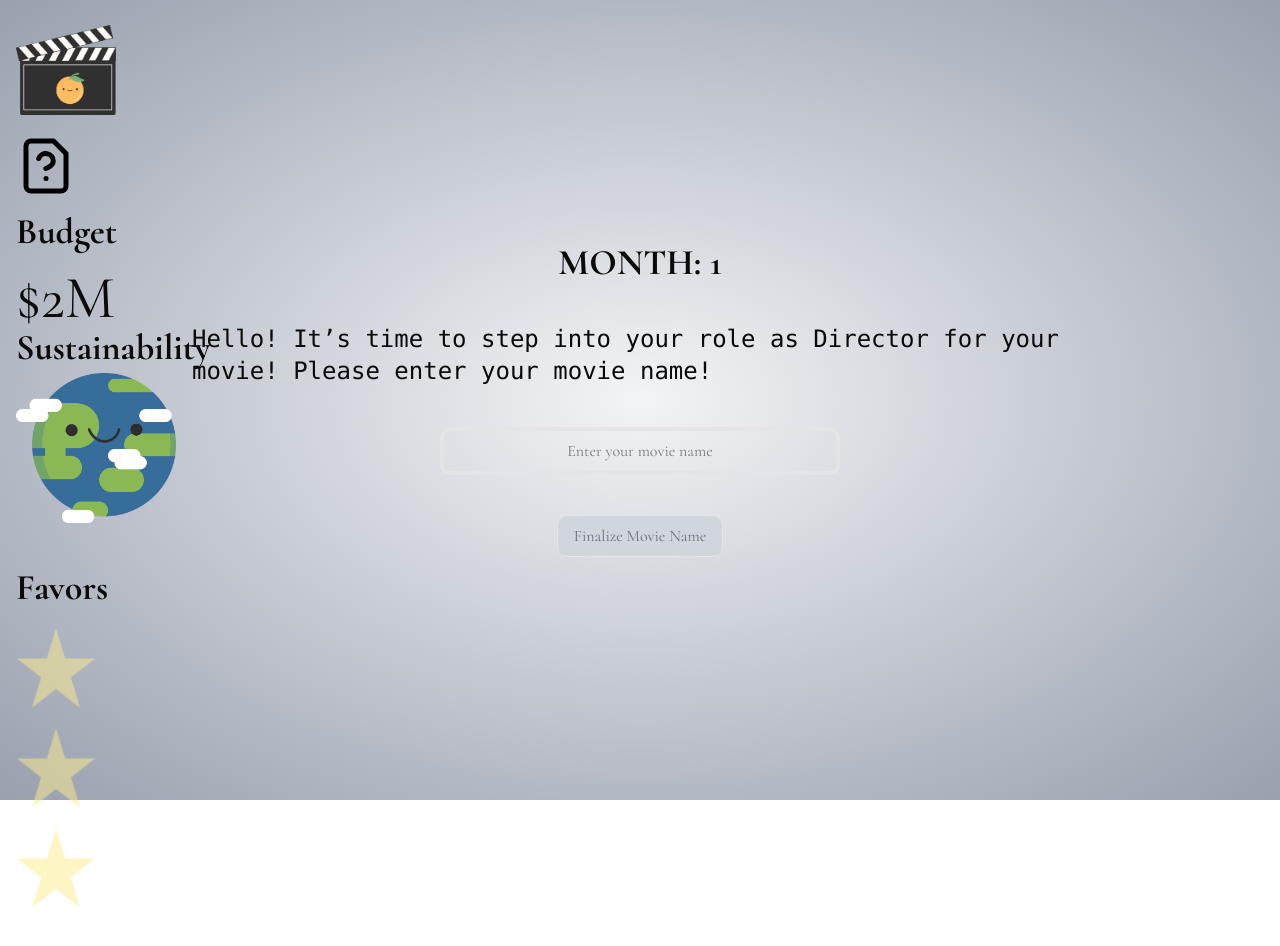
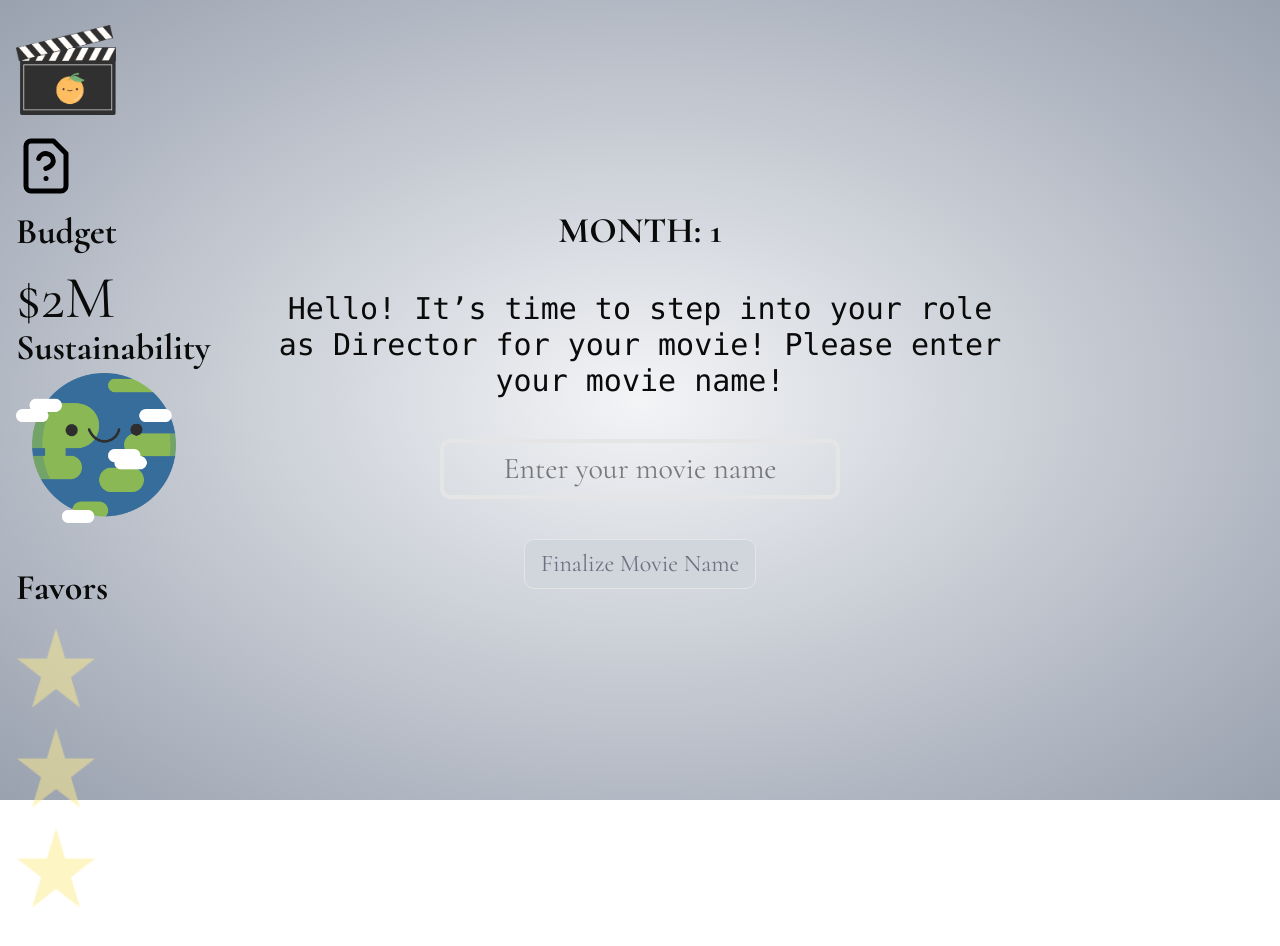
Before and after one commit to qhgill/final-take, a Next.js app: page / in a window 1280 px wide. Built offline with nearby package versions, Linux system fonts and the light colour scheme.

Commit message:
wowowow more fixes wowowow

```diff
--- a/src/components/AnimateText.tsx
+++ b/src/components/AnimateText.tsx
@@ -16,7 +16,7 @@ const AnimateText = ({ text, typeSpeed }: AnimateTextProps) => {
   }, [text]);
 
   return (
-    <div className="relative inline-block font-mono text-2xl">
+    <div className="relative inline-block font-mono text-3xl text-center w-10/12">
       <span className="invisible">{text}</span>
       <span className="absolute top-0 left-0">
         <TypeAnimation
--- a/src/components/Prompt.tsx
+++ b/src/components/Prompt.tsx
@@ -51,9 +51,9 @@ const Prompt = ({
     <div className="flex flex-col w-[70vw] max-h-[100vh] justify-center gap-y-10 items-center">
       {month > 3 && (
         <>
-          <p className="text-4xl font-bold">MONTH: {month - 2}</p>
-          <p className="text-6xl font-extrabold">{options.title}</p>
-          <AnimateText text={options.description} typeSpeed={30} />
+          <p className="text-5xl font-bold">MONTH: {month - 2}</p>
+          <p className="text-8xl font-extrabold">{options.title}</p>
+          <AnimateText text={options.description} typeSpeed={23} />
           {options.selectionView === 1 && (
             <TicketCarousel choices={options.answers} handleSwap={handleSwap} />
           )}
@@ -96,12 +96,12 @@ const Prompt = ({
             text={
               "Hello! It’s time to step into your role as Director for your movie! Please enter your movie name!"
             }
-            typeSpeed={30}
+            typeSpeed={23}
           />
           <input
             type="text"
             placeholder="Enter your movie name"
-            className="border-4 px-4 py-2 rounded-lg w-full max-w-[400px] text-center"
+            className="border-4 px-4 py-2 rounded-lg w-full max-w-[400px] text-center text-3xl"
             onChange={(e) => {
               setLocalMovieName(e.target.value);
               setMovieName(e.target.value);
@@ -116,7 +116,7 @@ const Prompt = ({
               }
             }}
             disabled={localMovieName.trim() === ""}
-            className={`border px-4 py-2 rounded-lg transition
+            className={`border px-4 py-2 rounded-lg transition text-2xl
     ${
       localMovieName.trim() === ""
         ? "bg-gray-300 text-gray-500 cursor-not-allowed"
@@ -135,7 +135,7 @@ const Prompt = ({
             text={
               "Each month, you’ll make a key decision in the filmmaking pipeline. Every choice shapes your film and your environmental impact. Let’s set up your initial budget."
             }
-            typeSpeed={30}
+            typeSpeed={23}
           />
           <CustomSlider updateBudget={updateBudget} />
 
@@ -143,7 +143,7 @@ const Prompt = ({
             onClick={() => {
               handleSwap(0, 0, 0);
             }}
-            className="cursor-pointer border px-4 py-2 rounded-lg bg-gray-200 hover:bg-gray-300 transition"
+            className="cursor-pointer border px-4 py-2 rounded-lg bg-gray-200 hover:bg-gray-300 transition text-2xl"
           >
             Finalize Budget
           </button>
@@ -157,7 +157,7 @@ const Prompt = ({
             text={
               "Now that you have your budget, what kind of movie do you want to make?"
             }
-            typeSpeed={30}
+            typeSpeed={23}
           />
           <ClapperCarousel choices={clapperInitial} handleSwap={handleSwap} />
         </div>
--- a/src/components/choicestyles/BillboardCarousel.tsx
+++ b/src/components/choicestyles/BillboardCarousel.tsx
@@ -40,7 +40,7 @@ const BillboardCarousel = ({ choices, handleSwap }: ChoiceTypes) => {
         setApi={setApi}
         className="w-[40vw]"
       >
-        <CarouselContent className="flex h-[30vh] basis-0.5">
+        <CarouselContent className="flex h-[35vh] basis-0.5">
           {choices.map((slide: Choice) => (
             <CarouselItem
               key={slide.id}
--- a/src/components/choicestyles/CustomSlider.tsx
+++ b/src/components/choicestyles/CustomSlider.tsx
@@ -16,7 +16,9 @@ const CustomSlider = ({ updateBudget }: SliderProps) => {
   };
 
   return (
-    <div className="w-full px-4 max-w-xl">
+    <div className="flex flex-col w-full px-4 max-w-2xl ">
+      <div className="text-2xl flex flex-row gap-5 text-[#D45555]">
+        <p>$2M</p>
         <Slider
           value={value}
           onChange={handleChange}
@@ -40,8 +42,10 @@ const CustomSlider = ({ updateBudget }: SliderProps) => {
             },
           }}
         />
+        <p>$20M</p>
+      </div>
 
-      <p className="mt-4 text-lg font-medium text-[#D45555]">
+      <p className="mt-4 text-2xl font-medium text-[#D45555]">
         Current: ${(value / 1000000).toFixed(1)}M
       </p>
     </div>
--- a/src/components/choicestyles/FrameCarousel.tsx
+++ b/src/components/choicestyles/FrameCarousel.tsx
@@ -40,7 +40,7 @@ const FrameCarousel = ({ choices, handleSwap }: ChoiceTypes) => {
         setApi={setApi}
         className="w-[40vw]"
       >
-        <CarouselContent className="h-[30vh] basis-0.5">
+        <CarouselContent className="h-[35vh] basis-0.5">
           {choices.map((slide: Choice) => (
             <CarouselItem
               key={slide.id}
```
Lines whose indentation alone changed are shown as unchanged.
